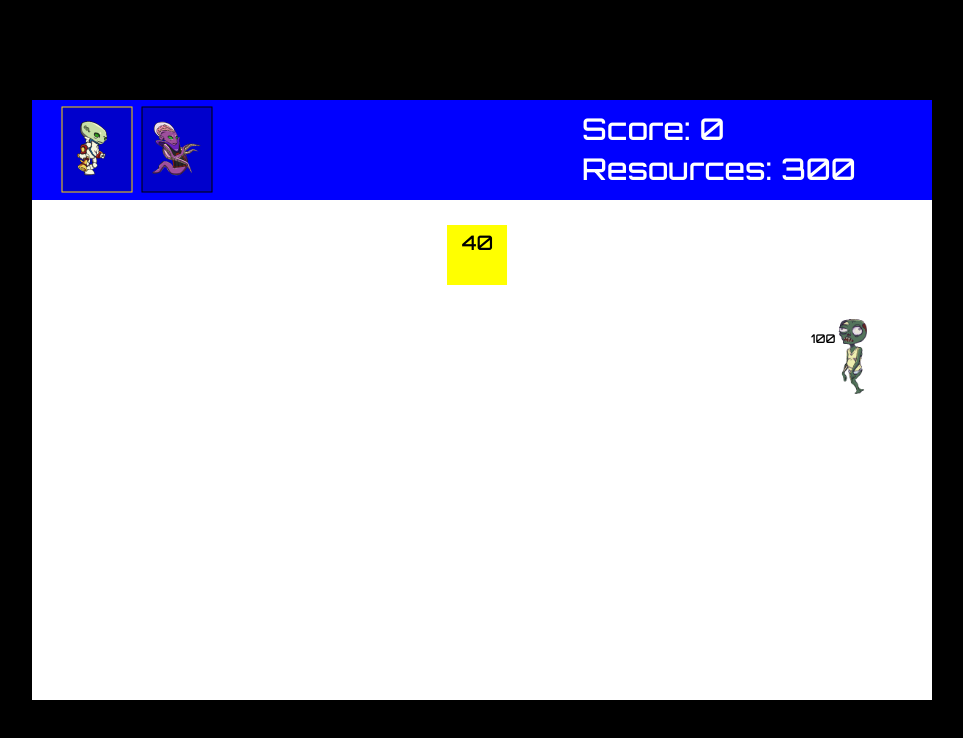
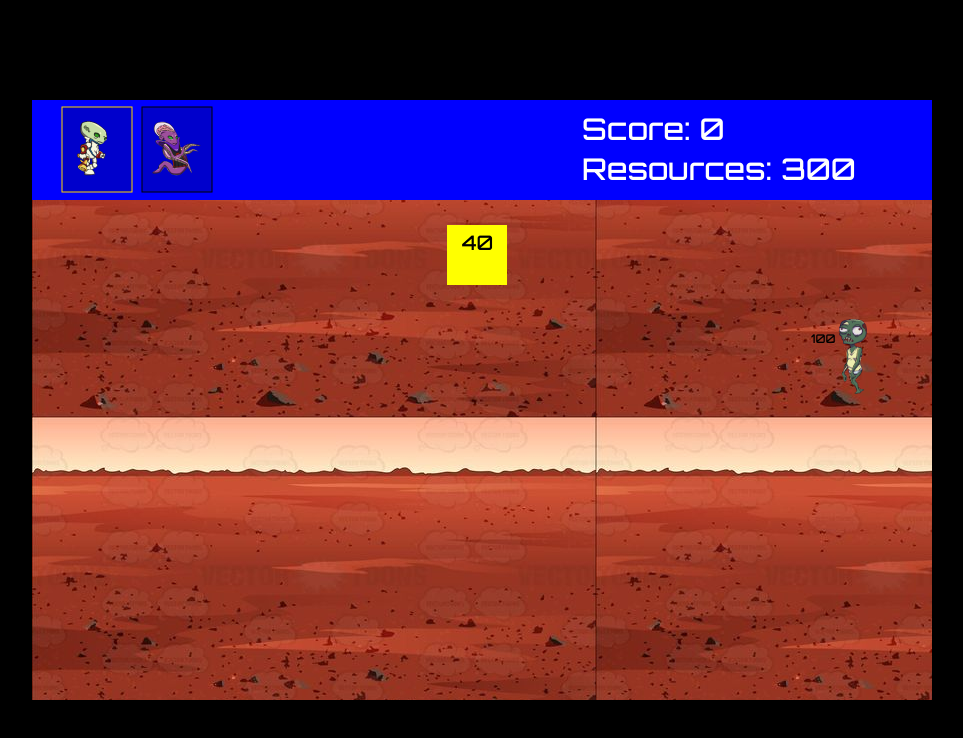
Before and after one commit to Coderner/Plants-vs-Zombies, a plain HTML site: page index.html in a window 1280 px wide. Shown: the whole page, without its empty margins (158-1121 px from the left). Drawn offline with Linux system fonts and the light colour scheme.

Commit message:
added background to the canvas

```diff
--- a/index.html
+++ b/index.html
@@ -8,7 +8,7 @@
     <link rel="stylesheet" href="./style.css">
 </head>
 <body>
-    <canvas id="canvas1"></canvas>
+    <canvas id="canvas1" style="background: url('./images/bglight.jpg')"></canvas>
     <script src="./index.js"></script>
 </body>
 </html>
```
